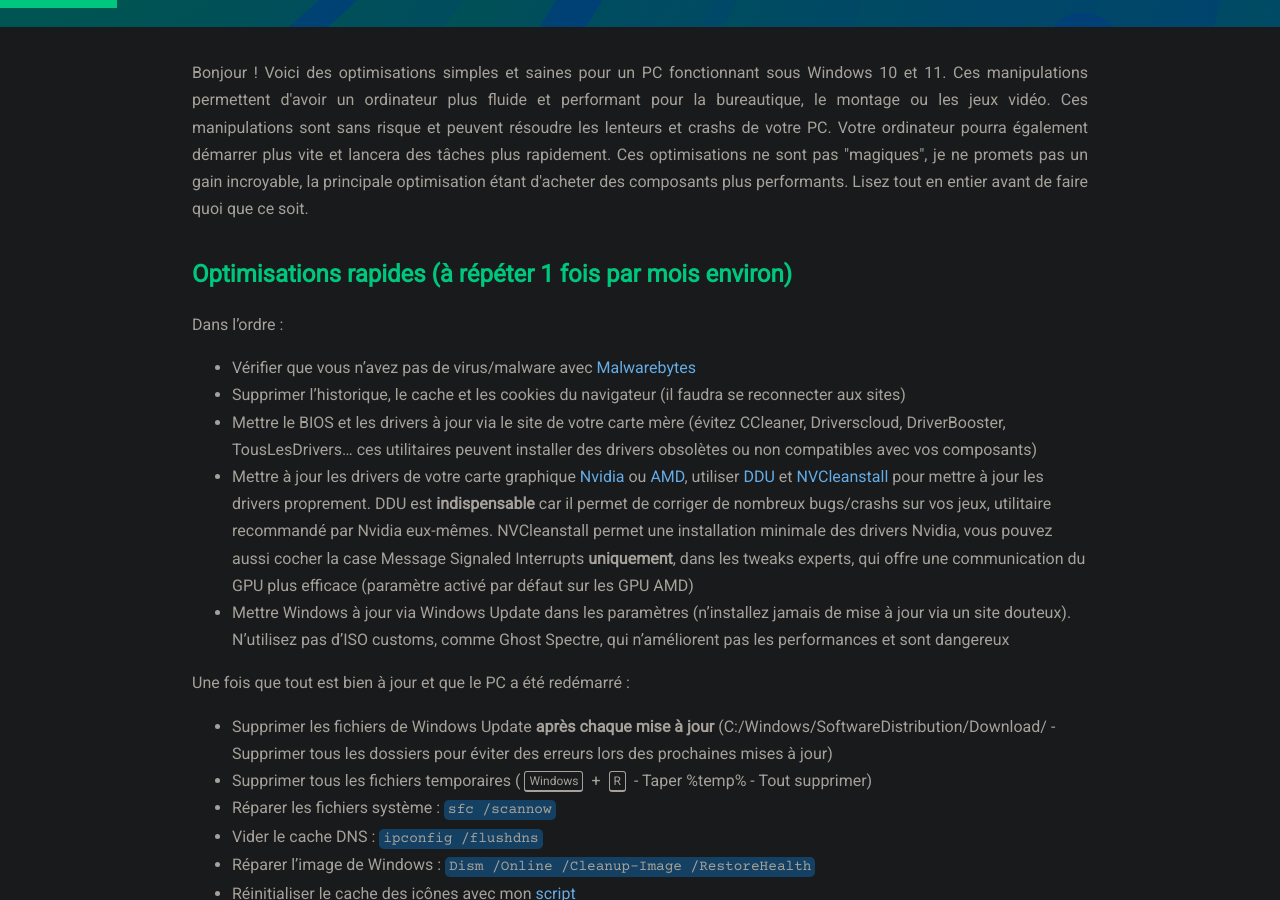
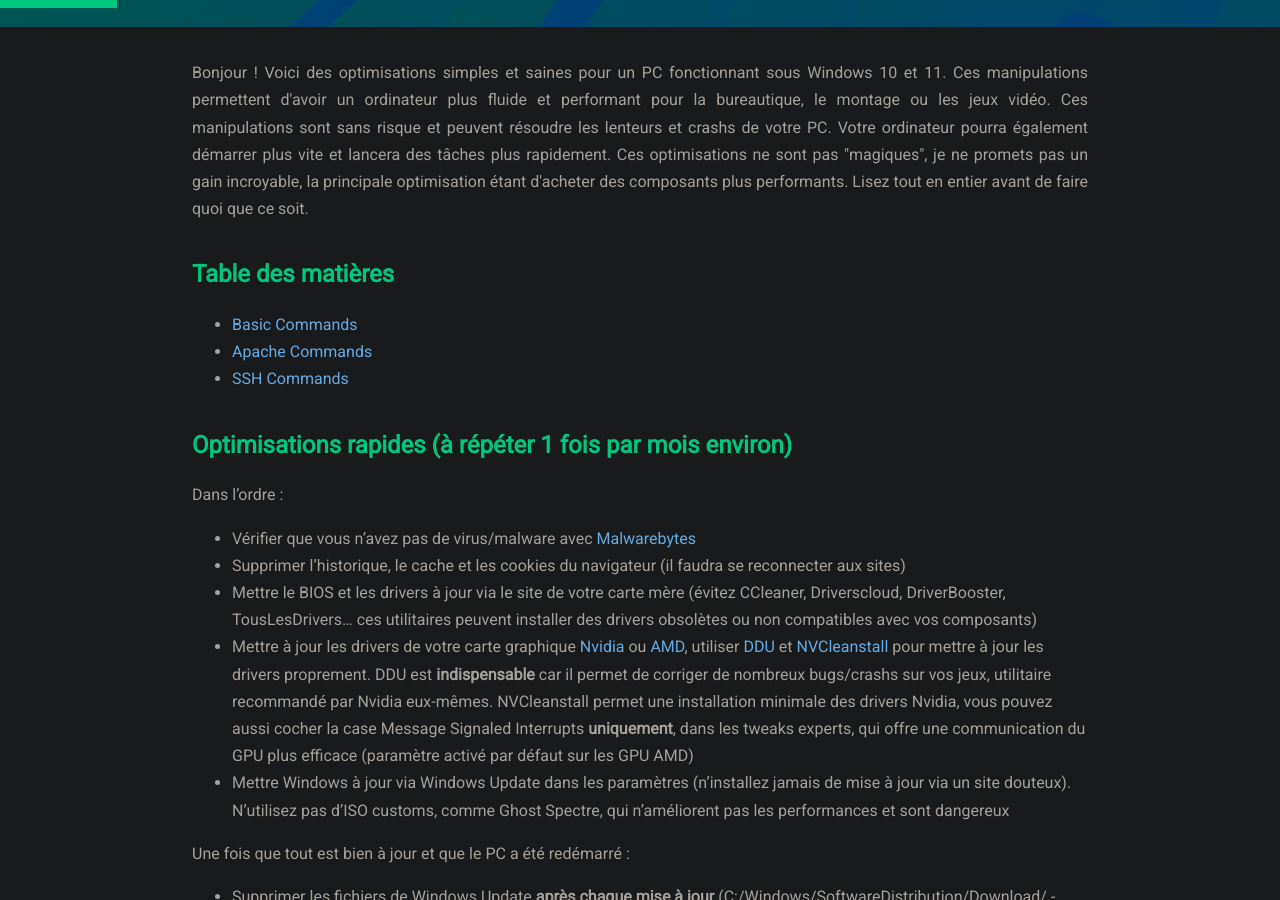
Before and after one commit to PouletEnSlip/pouletenslip.github.io, a Jekyll site: the page built from pages/opti/index.md, in a window 1280 px wide and 900 px high, scrolled down 341 px. Built offline with Jekyll 4.4.1, drawn with Linux system fonts in a browser that asks for light colours.

Commit message:
Update index.md

```diff
--- a/pages/opti/index.md
+++ b/pages/opti/index.md
@@ -3,6 +3,11 @@ layout: opti
 ---
 
 <p style="text-align:justify;">Bonjour ! Voici des optimisations simples et saines pour un PC fonctionnant sous Windows 10 et 11. Ces manipulations permettent d'avoir un ordinateur plus fluide et performant pour la bureautique, le montage ou les jeux vidéo. Ces manipulations sont sans risque et peuvent résoudre les lenteurs et crashs de votre PC. Votre ordinateur pourra également démarrer plus vite et lancera des tâches plus rapidement. Ces optimisations ne sont pas "magiques", je ne promets pas un gain incroyable, la principale optimisation étant d'acheter des composants plus performants. Lisez tout en entier avant de faire quoi que ce soit.</p>
+
+## Table des matières
+- [Basic Commands](#optimisations-rapides)
+- [Apache Commands](#optimisations-avancées)
+- [SSH Commands](#conclusion)
 
 ## Optimisations rapides (à répéter 1 fois par mois environ)
 Dans l'ordre :
```
